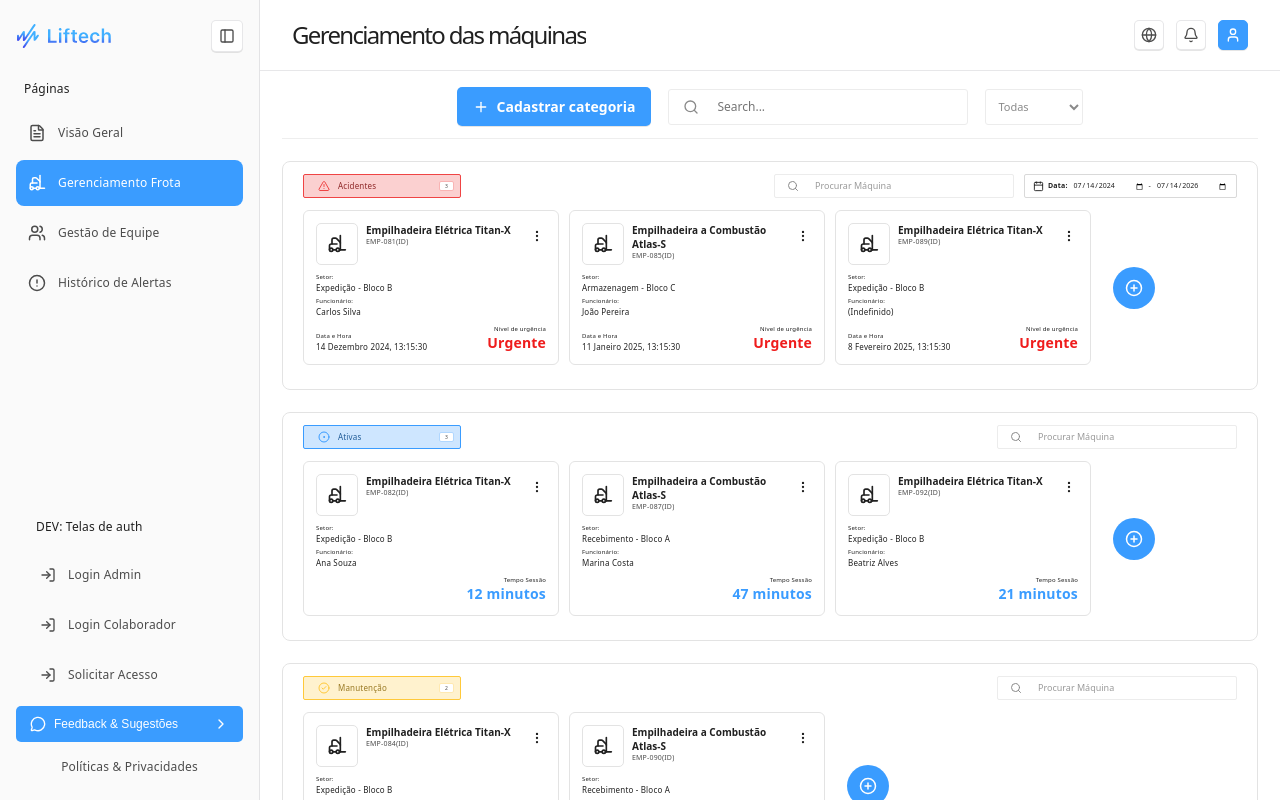
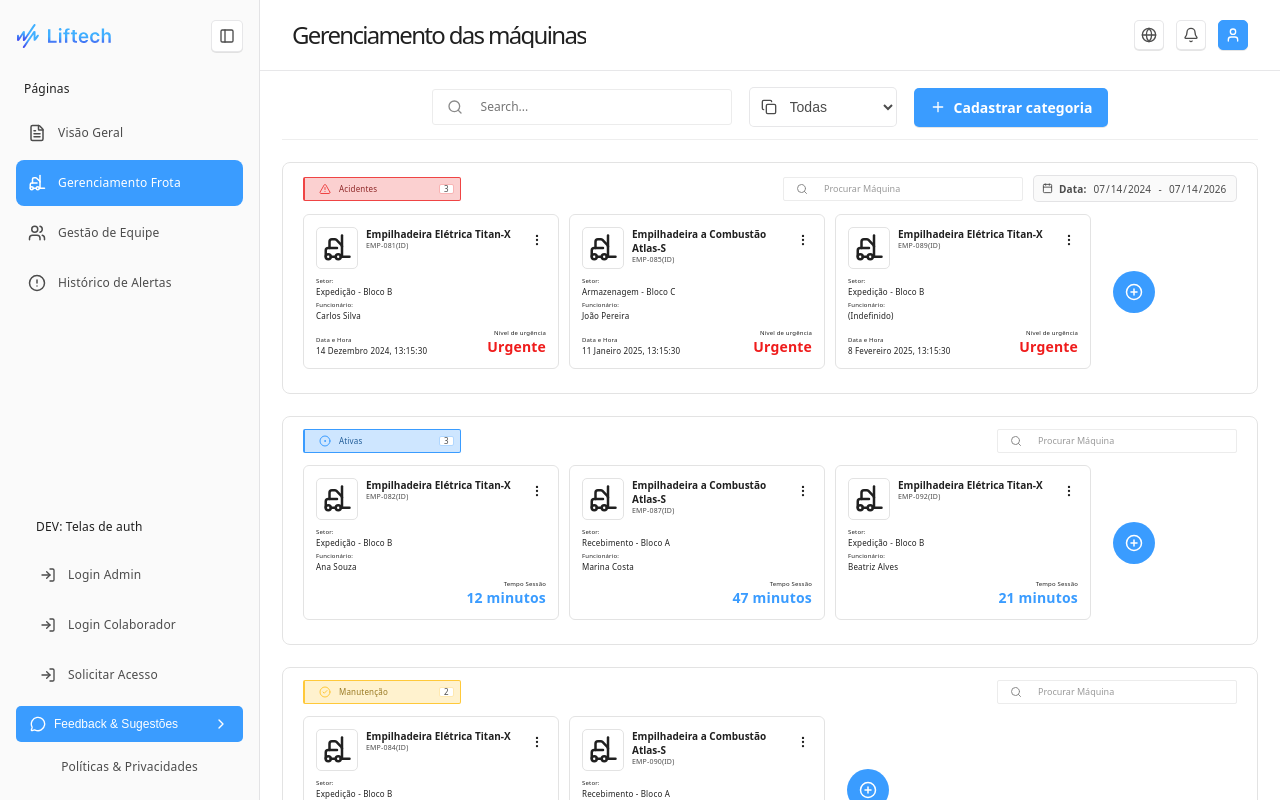
Before and after one commit to RomuuloGoncalves/Liftech, a React (Vite) app in the folder Frontend/: page /frota in a window 1280 px wide. Built offline with nearby package versions, Linux system fonts and the light colour scheme.

Commit message:
fix css GerenciamentoFrotas

```diff
--- a/Frontend/src/components/fleet/CategoryFormModal.module.css
+++ b/Frontend/src/components/fleet/CategoryFormModal.module.css
@@ -41,7 +41,7 @@
   display: flex;
   flex-direction: column;
   gap: 14px;
-  width: 118px;
+  width: 200px;
   padding: 18px 8px 8px;
   box-sizing: border-box;
   border: 1px solid #e3e3e3;
@@ -49,6 +49,7 @@
   background: #fff;
   box-shadow: 0 4px 12px rgba(0, 0, 0, 0.08);
   animation: menu-in 120ms ease-out;
+  transform: translateX(-40%);
 }
 
 .popoverClose {
@@ -66,11 +67,12 @@
 .swatches {
   display: flex;
   justify-content: space-between;
+  padding: 10px;
 }
 
 .swatch {
-  width: 10px;
-  height: 10px;
+  width: 12px;
+  height: 12px;
   padding: 0;
   border: none;
   border-radius: 50%;
@@ -87,16 +89,16 @@
   align-items: center;
   gap: 6px;
   height: 14px;
-  padding: 0 6px;
+  padding: 8px 12px;
   border: 1px solid #dedede;
   border-radius: 7px;
-  font-size: 5px;
+  font-size: 10px;
   color: #9a9a9a;
 }
 
 .hex .dot {
-  width: 5px;
-  height: 5px;
+  width: 8px;
+  height: 8px;
 }
 
 .hex input {
@@ -106,7 +108,7 @@
   outline: none;
   background: transparent;
   font: inherit;
-  font-size: 5px;
+  font-size: 10px;
   color: var(--text-h);
 }
 
--- a/Frontend/src/components/fleet/FleetCard.tsx
+++ b/Frontend/src/components/fleet/FleetCard.tsx
@@ -110,7 +110,7 @@ const FleetCard: React.FC<FleetCardProps> = ({
     >
       <div className={styles.topRow}>
         <span className={styles.icon}>
-          <Forklift size={20} />
+          <Forklift size={30} />
         </span>
         <div className={styles.names}>
           <h3 className={styles.nome}>
--- a/Frontend/src/components/fleet/FleetRow.module.css
+++ b/Frontend/src/components/fleet/FleetRow.module.css
@@ -37,6 +37,7 @@
   border-radius: calc(2 * var(--px, 1px));
   background: color-mix(in srgb, var(--category-color) 25%, #fff);
   font-size: calc(8 * var(--px, 1px));
+  border-left: 2px solid var(--category-color, #ef4444);
 }
 
 .labelIcon {
@@ -58,7 +59,7 @@
   border: 1px solid color-mix(in srgb, var(--category-color) 40%, #fff);
   border-radius: calc(2 * var(--px, 1px));
   background: #fff;
-  font-size: calc(5 * var(--px, 1px));
+  font-size: 8px;
   line-height: calc(8 * var(--px, 1px));
   text-align: center;
   color: var(--text);
@@ -105,25 +106,34 @@
 }
 
 .period {
-  display: flex;
+  border: 0.5px solid var(--border);
+  border-radius: 5px;
+  background: #fafafa;
+  height: 25px;
+  font-size: 10px;
+  font-weight: 500;
+  color: var(--text);
+  background: var(--bg-sidebar);
+  display: inline-flex;
   align-items: center;
-  gap: calc(4 * var(--px, 1px));
-  height: calc(24 * var(--px, 1px));
-  box-sizing: border-box;
-  padding: 0 calc(8 * var(--px, 1px));
-  border: 1px solid #d9d9d9;
-  border-radius: calc(2 * var(--px, 1px));
-  font-size: calc(7 * var(--px, 1px));
-  color: var(--text-h);
+  gap: 6px;
+  margin-left: auto;
+  padding: 0px 8px;
+  border-radius: var(--radius-sm);
 }
 
 .period input {
-  width: calc(72 * var(--px, 1px));
+  padding: 0;
   border: none;
   background: transparent;
   font: inherit;
-  font-size: calc(7 * var(--px, 1px));
-  color: var(--text-h);
+  font-weight: 400;
+  color: var(--text);
+  width: 60px;
+}
+
+.period input::-webkit-calendar-picker-indicator {
+  display: none;
 }
 
 .deleteButton {
--- a/Frontend/src/components/fleet/MachinePickerModal.module.css
+++ b/Frontend/src/components/fleet/MachinePickerModal.module.css
@@ -31,7 +31,7 @@
   border: 1px solid #dedede;
   border-radius: 3px;
   background: #fff;
-  font-size: 7px;
+  font-size: 10px;
   color: #9a9a9a;
 }
 
@@ -63,7 +63,7 @@
   outline: none;
   background: transparent;
   font: inherit;
-  font-size: 11px;
+  font-size: 12px;
   color: var(--text-h);
 }
 
@@ -88,7 +88,7 @@
   height: 28px;
   padding: 0 12px;
   border-bottom: 1px solid #dedede;
-  font-size: 9px;
+  font-size: 12px;
   color: var(--text-h);
   cursor: pointer;
 }
--- a/Frontend/src/components/machines/MachineDetailModal.module.css
+++ b/Frontend/src/components/machines/MachineDetailModal.module.css
@@ -117,7 +117,7 @@
   background: #fafafa;
   height: 25px;
   font-size: 10px;
-  font-weight: 700;
+  font-weight: 500;
   color: var(--text);
 }
 
--- a/Frontend/src/pages/FrotaPage.module.css
+++ b/Frontend/src/pages/FrotaPage.module.css
@@ -72,16 +72,27 @@
   border-color: var(--accent);
 }
 
+.selectWrapper {
+  position: relative;
+  display: flex;
+  align-items: center;
+}
+
+.selectLeftIcon {
+  position: absolute;
+  left: 12px;
+  color: var(--text);
+  pointer-events: none;
+}
+
 .filter {
-  width: calc(98 * var(--px, 1px));
-  height: 36px;
-  padding: 0 calc(8 * var(--px, 1px));
-  border: 1px solid #ececec;
-  border-radius: calc(3 * var(--px, 1px));
-  background: #fff;
-  font: inherit;
-  font-size: calc(11 * var(--px, 1px));
-  color: #8a8a8a;
+  flex-shrink: 0;
+  padding: 10px 12px 10px 36px;
+  border: 1px solid var(--border);
+  border-radius: var(--radius-sm);
+  background: var(--bg);
+  color: var(--text);
+  font-size: 14px;
   cursor: pointer;
 }
 
--- a/Frontend/src/pages/FrotaPage.tsx
+++ b/Frontend/src/pages/FrotaPage.tsx
@@ -1,5 +1,5 @@
 import React, { useEffect, useRef, useState } from 'react'
-import { CirclePlus, Plus, Search } from 'lucide-react'
+import { CirclePlus, Plus, Search, Copy } from 'lucide-react'
 import { useTranslation } from 'react-i18next'
 import ConfirmDialog from '../components/common/ConfirmDialog'
 import PageSkeleton from '../components/common/PageSkeleton'
@@ -123,10 +123,6 @@ const FrotaPage: React.FC = () => {
   return (
     <div className={styles.page} onDragEnd={endDrag}>
       <div className={styles.toolbar}>
-        <button type="button" className={styles.createButton} onClick={() => setDialog({ type: 'create' })}>
-          <Plus size={16} />
-          {t('fleet.createCategoryButton')}
-        </button>
         <label className={styles.search}>
           <Search size={16} aria-hidden="true" />
           <input
@@ -137,6 +133,8 @@ const FrotaPage: React.FC = () => {
             onChange={(event) => setQuery(event.target.value)}
           />
         </label>
+        <div className={styles.selectWrapper}>
+          <Copy size={16} className={styles.selectLeftIcon} aria-hidden="true" />
           <select
             className={styles.filter}
             aria-label={t('fleet.filterLabel')}
@@ -150,6 +148,11 @@ const FrotaPage: React.FC = () => {
               </option>
             ))}
           </select>
+        </div>
+        <button type="button" className={styles.createButton} onClick={() => setDialog({ type: 'create' })}>
+          <Plus size={16} />
+          {t('fleet.createCategoryButton')}
+        </button>
       </div>
 
       <div className={styles.rows}>
--- a/Frontend/src/pages/VisaoGeralPage.module.css
+++ b/Frontend/src/pages/VisaoGeralPage.module.css
@@ -85,8 +85,7 @@
 
 .statusSelect {
   flex-shrink: 0;
-  padding: 10px 12px;
-  padding-left: 36px;
+  padding: 10px 12px 10px 36px;
   border: 1px solid var(--border);
   border-radius: var(--radius-sm);
   background: var(--bg);
```
Also changed, not shown: Frontend/src/components/common/ConfirmDialog.tsx (line endings or trailing spaces). Lines whose indentation alone changed are shown as unchanged.
